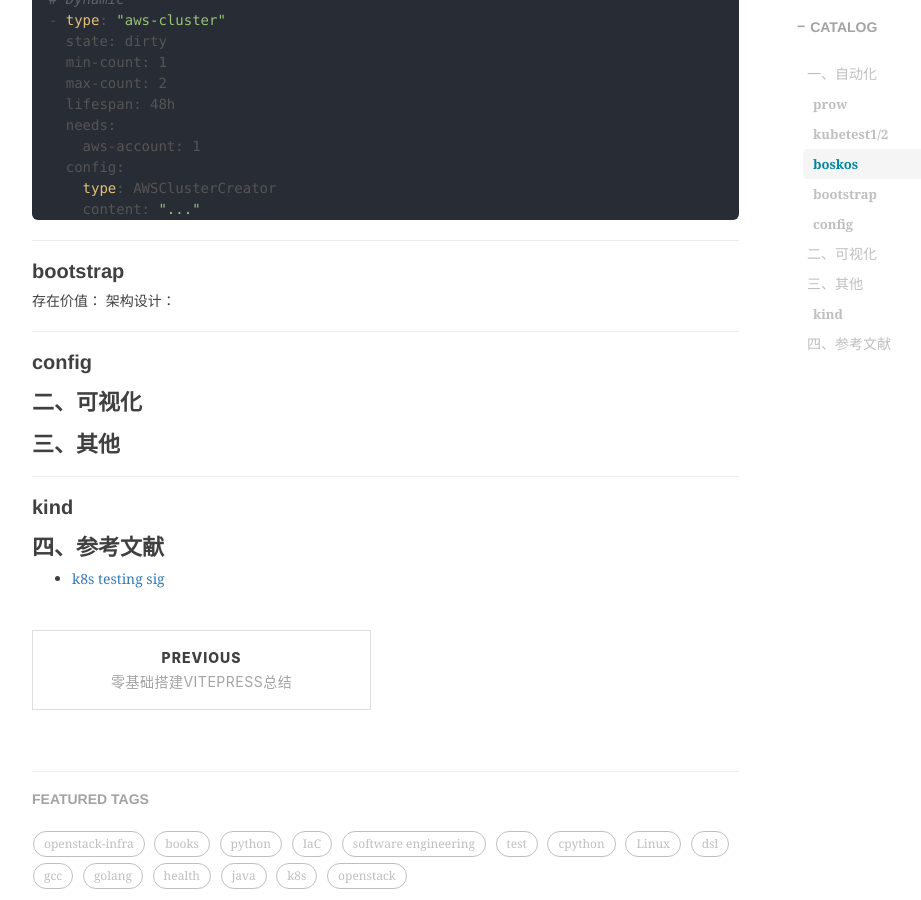
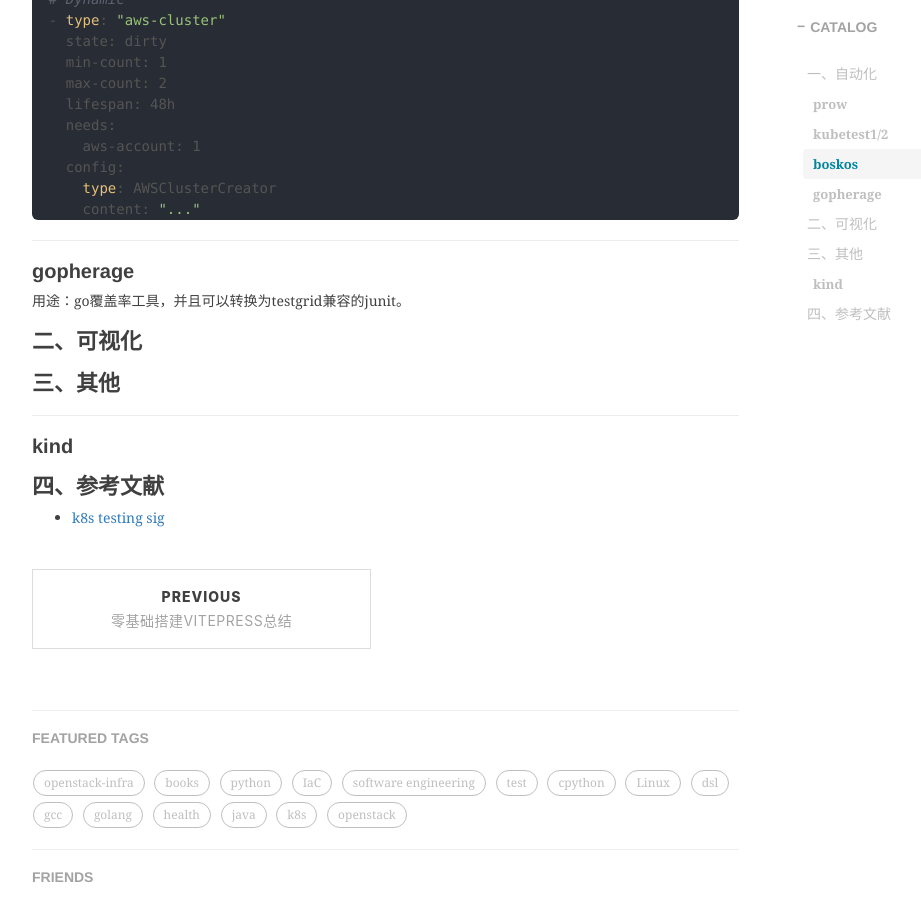
Before and after one commit to shihai1991/shihai1991.github.io, a Jekyll site: the page built from _posts/2023-06-12-kubernetes-test-sig组.md, in a window 1280 px wide and 900 px high, scrolled down 3389 px. Shown: the whole window, without its empty margins (233-1154 px from the left). Built offline with Jekyll 4.4.1, drawn with Linux system fonts in a browser that asks for light colours; nearby versions of some CDN libraries; comment, search, counter and statistics services are not loaded.

Commit message:
Update 2023-06-12-kubernetes-test-sig组.md

````diff
--- a/_posts/2023-06-12-kubernetes-test-sig组.md
+++ b/_posts/2023-06-12-kubernetes-test-sig组.md
@@ -90,11 +90,8 @@
       content: "..."
 ```
 
-## bootstrap
-存在价值：
-架构设计：
-
-## config
+## gopherage
+用途：go覆盖率工具，并且可以转换为testgrid兼容的junit。
 
 # 二、可视化
 # 三、其他
````
